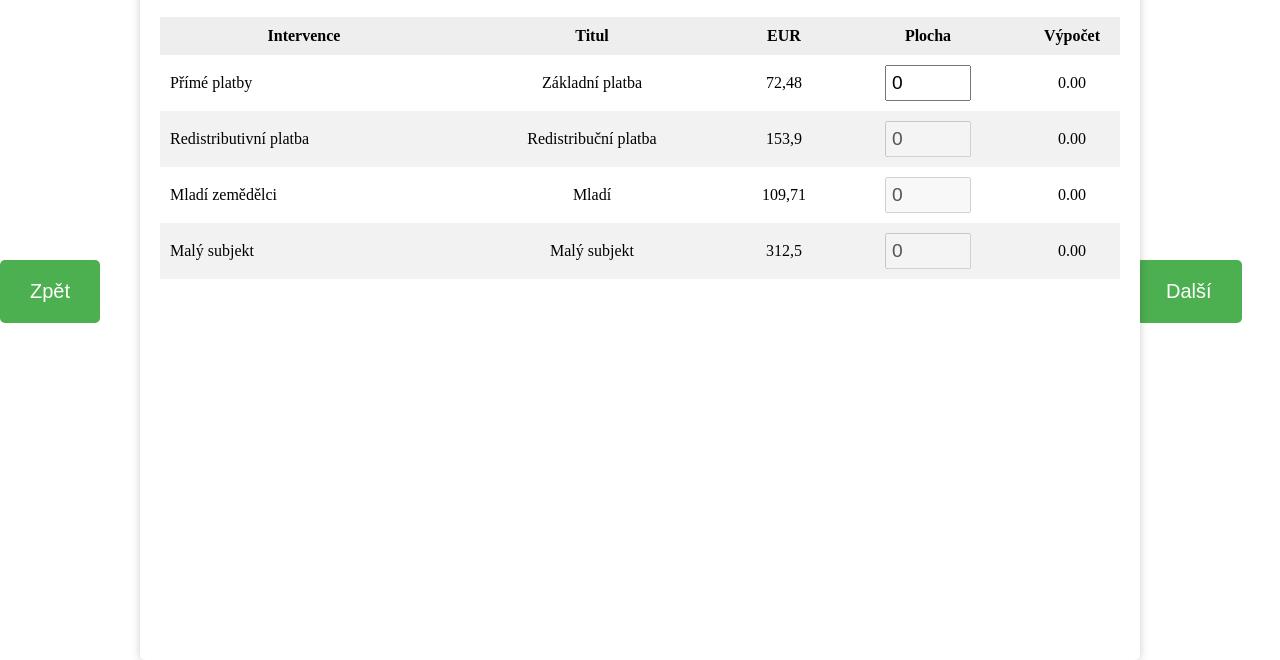
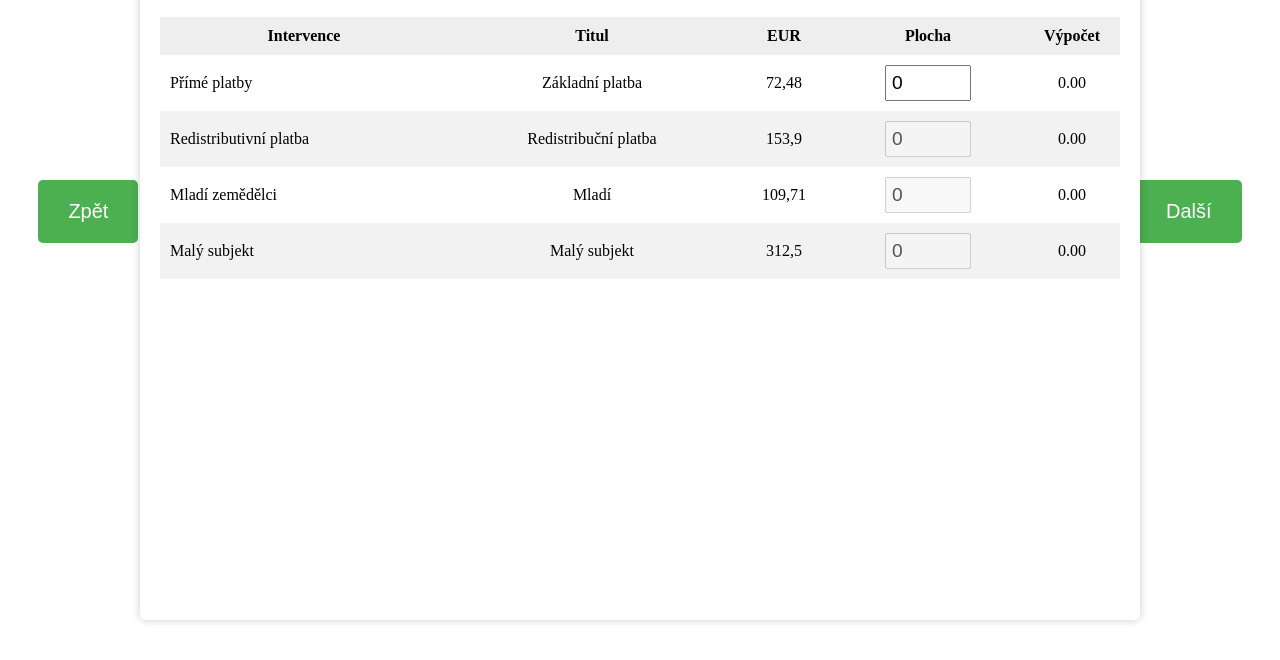
Before and after one commit to halymist/Kalkulacka_dotace, a plain HTML site: page index.html in a window 1280 px wide. Both pictures are taken after a click on the button "Start". Shown: the part 140-800 px from the top of the page. Drawn offline with nearby package versions, Linux system fonts and the light colour scheme.

Commit message:
uprava animace

```diff
--- a/style.css
+++ b/style.css
@@ -10,7 +10,7 @@ body{
 
 #slide-container {
     width: 75%;
-    height: 85%;
+    height: 80%;
     position: absolute;
     left: 50%;
     top: 10%;
@@ -137,16 +137,19 @@ button {
     color: #ffffff;
     border: none;
     cursor: pointer;
-    top: 50%;
+    top: 40%;
 }
 
 button:hover {
-    opacity: 0.7; /* Reduce opacity on hover */
-  }
-
+    opacity: 0.7;
+}
 
 .next-button-class {
     right: 3%;
+}
+
+.prev-button-class {
+    left: 3%;
 }
 .start-button-class {
     left: 50%;
@@ -163,7 +166,7 @@ button:hover {
 @keyframes slideInFromRight {
     0% {
         opacity: 0;
-      transform: translateX(-100%);
+      transform: translateX(-60%);
     }
     100% {
         opacity: 1;
@@ -171,17 +174,16 @@ button:hover {
     }
 }
 
-@keyframes slideInFromLeft{
+@keyframes slideInFromLeft {
     0% {
         opacity: 0;
-      transform: translateX(100%);
+        transform: translateX(-40%);
     }
     100% {
         opacity: 1;
-      transform: translateX(-50%);
+        transform: translateX(-50%);
     }
 }
-
 
 .slideRight {
     animation: slideInFromRight 0.5s ease;
```
